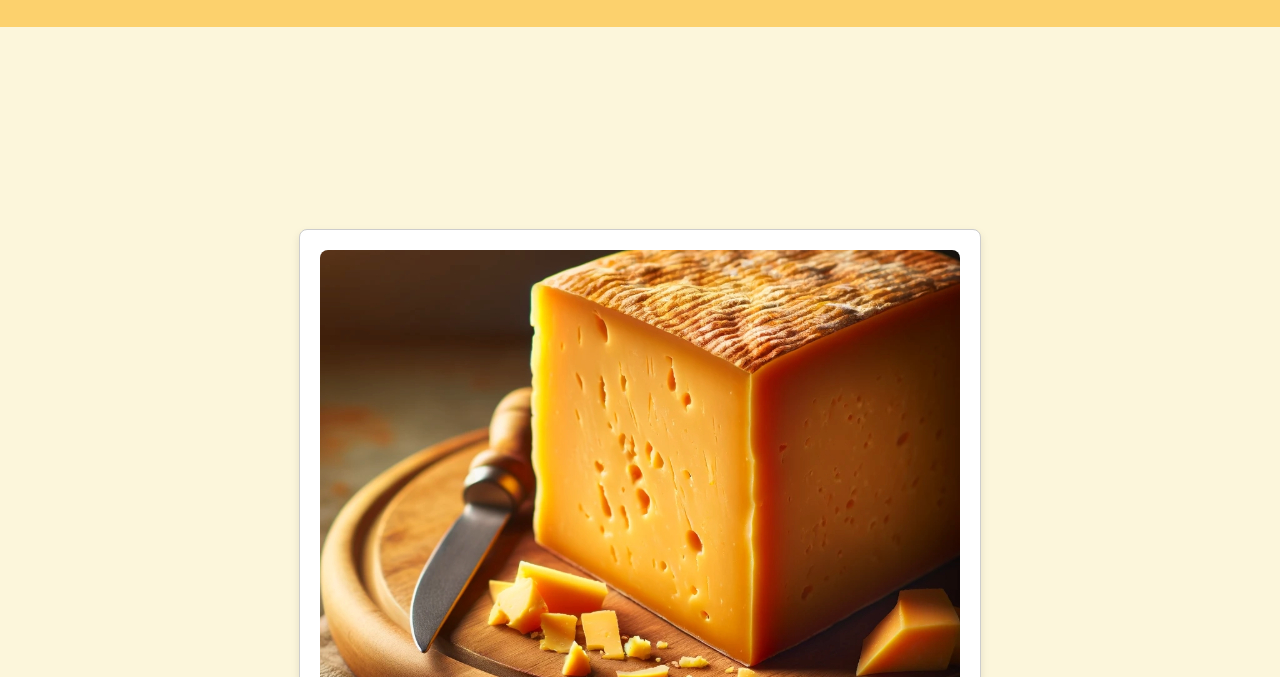
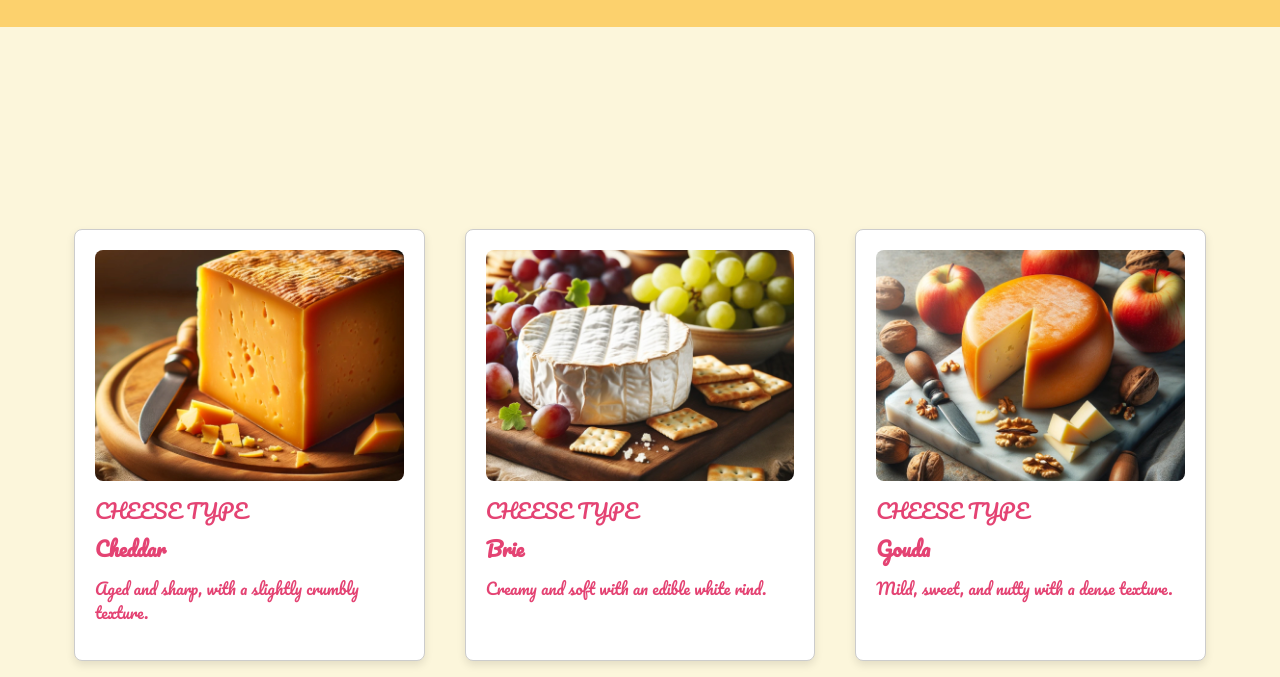
Before and after one commit to J108701/cprg-218-assign-1, a plain HTML site: page index.html in a window 1280 px wide. Shown: the part 123-800 px from the top of the page. Drawn offline with Linux system fonts and the light colour scheme.

Commit message:
Update index.html

```diff
--- a/index.html
+++ b/index.html
@@ -24,68 +24,7 @@
         background-color: #fcd16d;
         padding: 20px;
     }
-    .card-container {
-      display: flex;
-      flex-wrap: wrap;
-      justify-content: space-around;
-      list-style-type: none;
-      padding: 0;
-      margin: 0;
-    }
 
-    .card {
-      box-sizing: border-box;
-      padding: 20px;
-      margin: 10px;
-      background-color: #fff;
-      border: 1px solid #ccc;
-      border-radius: 8px;
-    }
-
-    @media (max-width: 768px) {
-      .card {
-        width: 100%;
-      }
-    }
-
-    @media (min-width: 769px) and (max-width: 1199px) {
-      .card {
-        width: calc(50% - 20px);
-      }
-      .card-container li:last-child {
-        width: 100%;
-      }
-    }
-
-    @media (min-width: 1200px) {
-      .card-container {
-        grid-template-columns: repeat(3, 1fr);
-      }
-    }
-
-    .card {
-      box-shadow: 0 4px 8px rgba(0, 0, 0, 0.1);
-      transition: transform 0.3s ease, box-shadow 0.3s ease;
-    }
-
-    .card:hover {
-      transform: translateY(-5px);
-      box-shadow: 0 6px 12px rgba(0, 0, 0, 0.2);
-    }
-
-    .card img {
-      width: 100%;
-      border-radius: 8px;
-      transition: transform 0.3s ease;
-    }
-
-    .card:hover img {
-      transform: scale(1.05);
-    }
-
-    .header-container h1, .header-container h2, .card-content h3, .card-content h4, .card-content p {
-      font-family: 'Pacifico', cursive;
-    }
   </style>
 </head>
 <body>
```
